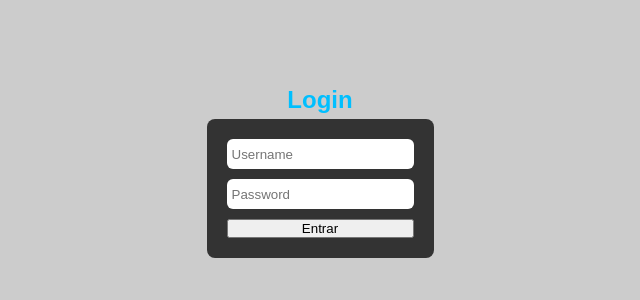
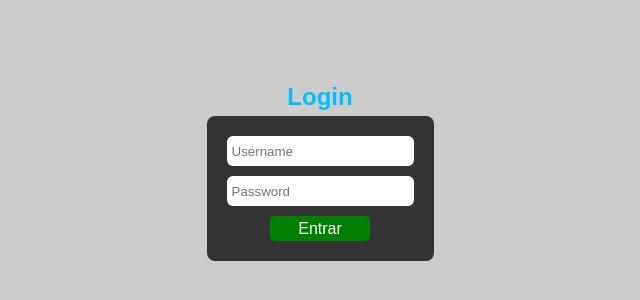
Before and after one commit to EusebioSimango/CRUD, a plain HTML site: page templates/login.html in a window 1280 px wide. Shown: the part 228-528 px from the top of the page, without its empty margins (320-960 px from the left). Drawn offline with Linux system fonts and the light colour scheme.

Commit message:
filter admin

```diff
--- a/static/admin.css
+++ b/static/admin.css
@@ -17,6 +17,7 @@ form {
 	background-color: #333;
 	padding: 20px;
 	border-radius: 8px;
+	align-items: center;
 }
 
 #name, #password {
@@ -27,3 +28,15 @@ form {
 	padding: 5px;
 	border-radius: 6px;
 }
+
+#submit {
+	height: 25px;
+	font-size: 16px;
+	background-color: green;
+	width: 100px;
+	color: #fefffe;
+	border-radius: 5px;
+	outline-color: #fff;
+	outline-offset: 2px;
+	border:  none;
+}
--- a/templates/login.html
+++ b/templates/login.html
@@ -9,10 +9,10 @@
 </head>
 <body>
 	<h2>Login</h2>
-	<form action="/" method="get" class="" accept-charset="utf-8">
+	<form action="/admin/login" method="post" class="" accept-charset="utf-8">
 		<input type="username" id="name" placeholder="Username" name="name">
 		<input type="password" placeholder="Password" id="password" name="password">
-		<input type="submit" value="Entrar">
+		<input type="submit" id="submit" value="Entrar">
 	</form>
 </body>
 </html>
```
Also changed, not shown: templates/index.html (+2 -0 lines), 1 other file.
